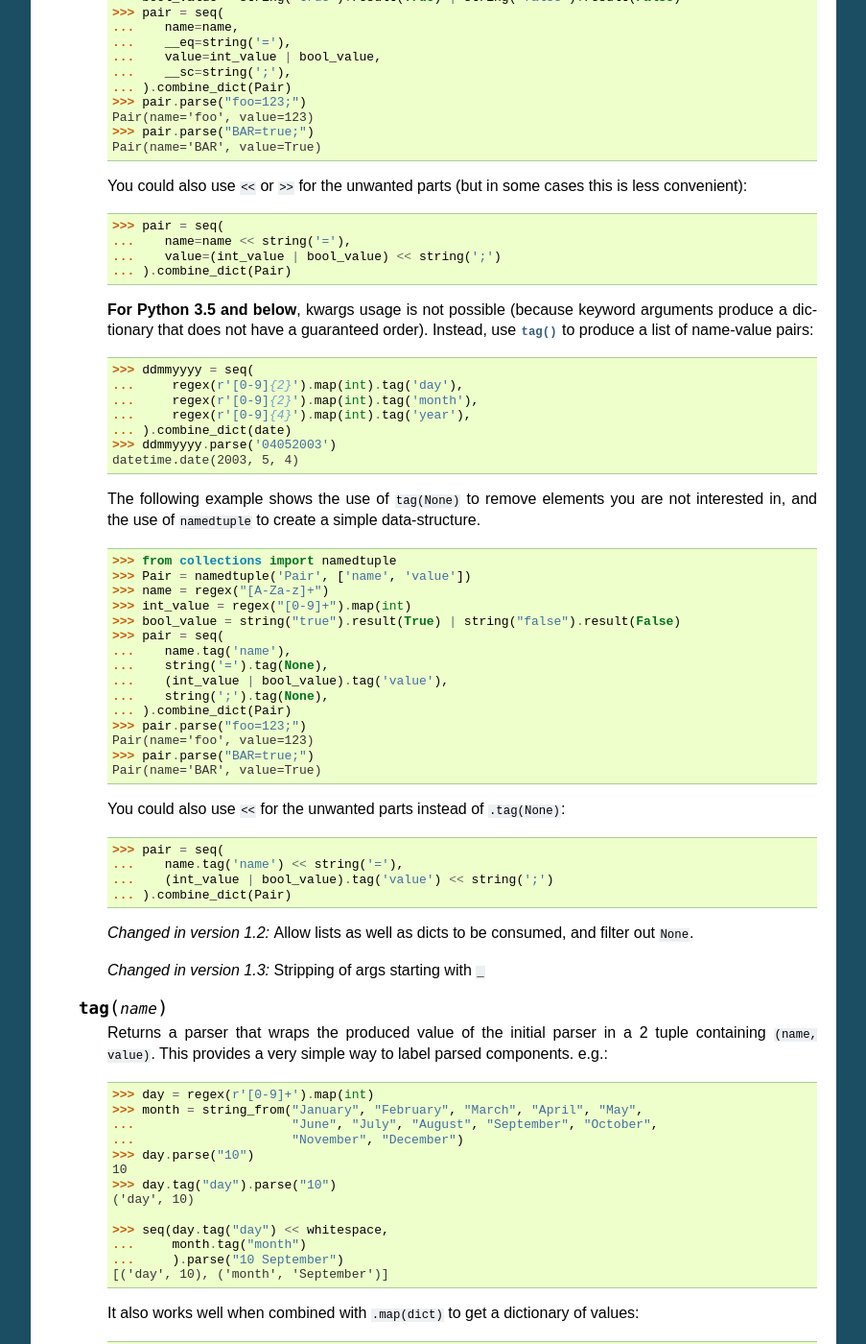
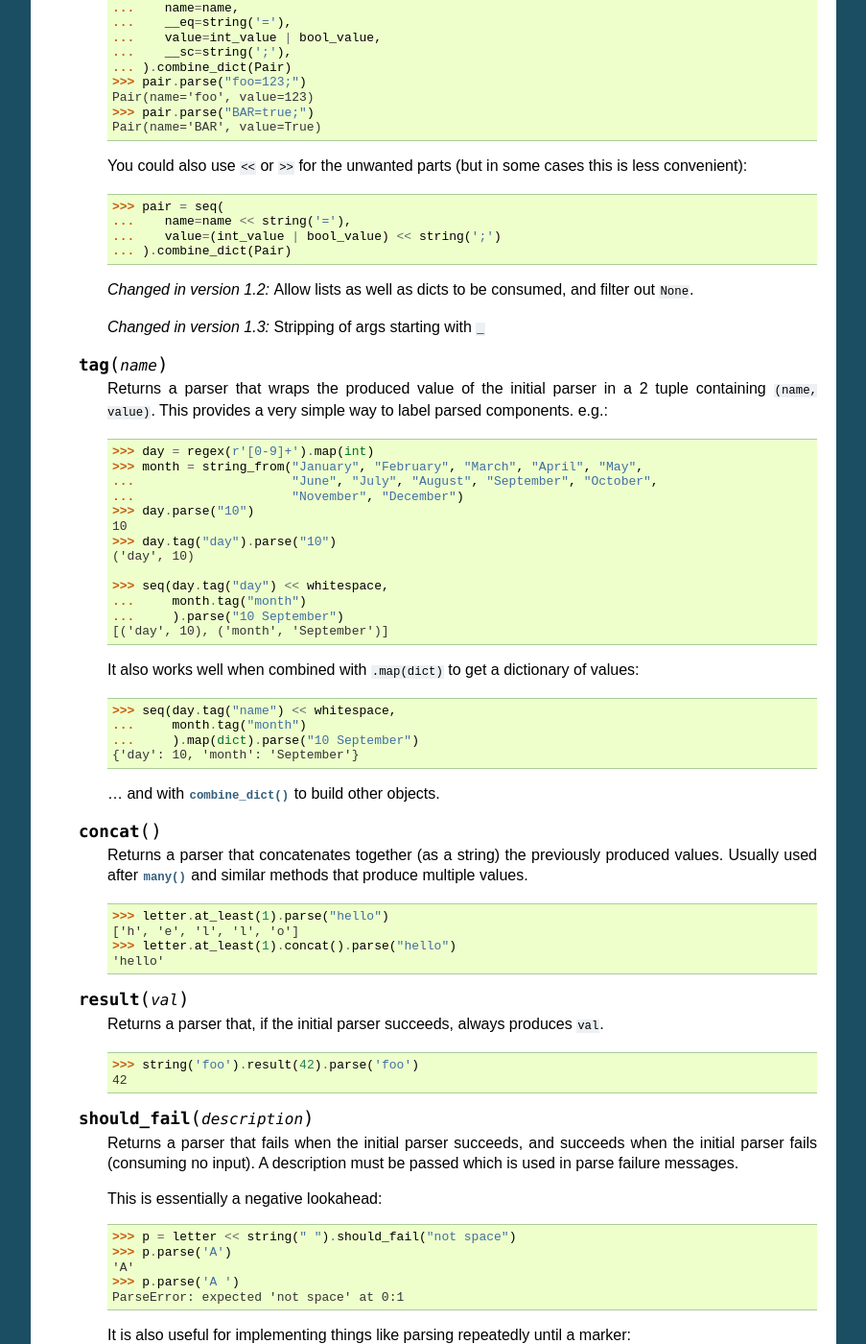
Before and after one commit to python-parsy/parsy, a Sphinx documentation site: the page built from docs/ref/methods_and_combinators.rst, in a window 1280 px wide and 1400 px high, scrolled down 3360 px. Shown: the whole window at 96% size, without its empty margins (198-1101 px from the left). Built offline with Sphinx 7.4.7, drawn with Linux system fonts in a browser that asks for light colours; some of the changed text lies outside the part shown.

Commit message:
Dropped Python 3.5 support, test 3.9 + 3.10

```diff
--- a/README.rst
+++ b/README.rst
@@ -11,7 +11,7 @@ for LL(infinity) grammars in the spirit of `Parsec
 <https://github.com/jneen/parsimmon>`_. But don't worry, it has really good
 documentation and it doesn't say things like that!
 
-Parsy requires Python 3.5 or greater (and may work on earlier version of Python 3)
+Parsy requires Python 3.6 or greater.
 
 For a good example of the kind of clear, declarative code you can create using
 parsy, see the `SQL SELECT statement example
--- a/docs/conf.py
+++ b/docs/conf.py
@@ -57,9 +57,9 @@ author = 'Jeanine Adkisson'
 # built documents.
 #
 # The short X.Y version.
-version = '1.4.0'
+version = '2.0'
 # The full version, including alpha/beta/rc tags.
-release = '1.4.0'
+release = '2.0-dev'
 
 # The language for content autogenerated by Sphinx. Refer to documentation
 # for a list of supported languages.
--- a/docs/history.rst
+++ b/docs/history.rst
@@ -3,6 +3,11 @@ History and release notes
 =========================
 
 .. currentmodule:: parsy
+
+2.0 - unreleased
+----------------
+
+* Dropped support for Python < 3.6
 
 1.4.0 - 2021-11-15
 ------------------
--- a/docs/howto/other_examples.rst
+++ b/docs/howto/other_examples.rst
@@ -11,8 +11,8 @@ SQL SELECT statement parser
 ===========================
 
 This shows a very simplified parser for a SQL ``SELECT`` statement, using custom
-data structures, and the convenient keyword argument syntax for :func:`seq`
-(usable with Python 3.6 and later), followed by :meth:`Parser.combine_dict`.
+data structures, and the convenient keyword argument syntax for :func:`seq`,
+followed by :meth:`Parser.combine_dict`.
 
 .. literalinclude:: ../../examples/sql_select.py
    :language: python
--- a/docs/ref/methods_and_combinators.rst
+++ b/docs/ref/methods_and_combinators.rst
@@ -192,8 +192,8 @@ can be used and manipulated as below.
       used. It is especially designed to be used in conjunction with :func:`seq`
       and :meth:`tag`.
 
-      **For Python 3.6 and above,** we can make use of the ``**kwargs`` version
-      of :func:`seq` to produce a very readable definition:
+      We can make use of the ``**kwargs`` version of :func:`seq` to produce a
+      very readable definition:
 
       .. code:: python
 
@@ -248,51 +248,6 @@ can be used and manipulated as below.
          >>> pair = seq(
          ...    name=name << string('='),
          ...    value=(int_value | bool_value) << string(';')
-         ... ).combine_dict(Pair)
-
-      **For Python 3.5 and below**, kwargs usage is not possible (because
-      keyword arguments produce a dictionary that does not have a guaranteed
-      order). Instead, use :meth:`tag` to produce a list of name-value pairs:
-
-      .. code:: python
-
-         >>> ddmmyyyy = seq(
-         ...     regex(r'[0-9]{2}').map(int).tag('day'),
-         ...     regex(r'[0-9]{2}').map(int).tag('month'),
-         ...     regex(r'[0-9]{4}').map(int).tag('year'),
-         ... ).combine_dict(date)
-         >>> ddmmyyyy.parse('04052003')
-         datetime.date(2003, 5, 4)
-
-      The following example shows the use of ``tag(None)`` to remove
-      elements you are not interested in, and the use of ``namedtuple`` to
-      create a simple data-structure.
-
-      .. code-block:: python
-
-         >>> from collections import namedtuple
-         >>> Pair = namedtuple('Pair', ['name', 'value'])
-         >>> name = regex("[A-Za-z]+")
-         >>> int_value = regex("[0-9]+").map(int)
-         >>> bool_value = string("true").result(True) | string("false").result(False)
-         >>> pair = seq(
-         ...    name.tag('name'),
-         ...    string('=').tag(None),
-         ...    (int_value | bool_value).tag('value'),
-         ...    string(';').tag(None),
-         ... ).combine_dict(Pair)
-         >>> pair.parse("foo=123;")
-         Pair(name='foo', value=123)
-         >>> pair.parse("BAR=true;")
-         Pair(name='BAR', value=True)
-
-      You could also use ``<<`` for the unwanted parts instead of ``.tag(None)``:
-
-      .. code-block:: python
-
-         >>> pair = seq(
-         ...    name.tag('name') << string('='),
-         ...    (int_value | bool_value).tag('value') << string(';')
          ... ).combine_dict(Pair)
 
       .. versionchanged:: 1.2
@@ -586,10 +541,10 @@ Parser combinators
       [99, 'beer', 'wall']
 
 
-   In Python 3.6, you can also use ``seq`` with keyword arguments instead of positional
+   You can also use :func:`seq` with keyword arguments instead of positional
    arguments. In this case, the produced value is a dictionary of the individual
-   values, rather than a sequence. This can make the produced value easier
-   to consume.
+   values, rather than a sequence. This can make the produced value easier to
+   consume.
 
    .. code-block:: python
 
@@ -603,10 +558,7 @@ Parser combinators
       Added ``**kwargs`` option.
 
    .. note::
-      The ``**kwargs`` feature is for Python 3.6 and later only, because keyword
-      arguments do not keep their order in earlier versions.
-
-      For earlier versions, see :meth:`Parser.tag` for a way of labelling parsed
+      As an alternative, see :meth:`Parser.tag` for a way of labelling parsed
       components and producing dictionaries.
 
 
--- a/setup.py
+++ b/setup.py
@@ -26,6 +26,7 @@ setup(
     maintainer_email="L.Plant.98@cantab.net",
     url="https://github.com/python-parsy/parsy",
     license="MIT",
+    python_requires=">=3.6",
     classifiers=[
         "Development Status :: 5 - Production/Stable",
         "Intended Audience :: Developers",
@@ -34,10 +35,11 @@ setup(
         "Topic :: Text Processing",
         "License :: OSI Approved :: MIT License",
         "Programming Language :: Python :: 3",
-        "Programming Language :: Python :: 3.5",
         "Programming Language :: Python :: 3.6",
         "Programming Language :: Python :: 3.7",
         "Programming Language :: Python :: 3.8",
+        "Programming Language :: Python :: 3.9",
+        "Programming Language :: Python :: 3.10",
     ],
     keywords="parser parsers parsing monad combinators",
     packages=find_packages('src'),
--- a/src/parsy/version.py
+++ b/src/parsy/version.py
@@ -1,2 +1,2 @@
 
-__version__ = '1.4.0'
+__version__ = '2.0-dev'
```
Also changed, not shown: other parts of docs/ref/methods_and_combinators.rst (+1 -1 lines), src/parsy/__init__.py (+24 -51 lines), 3 other files.
